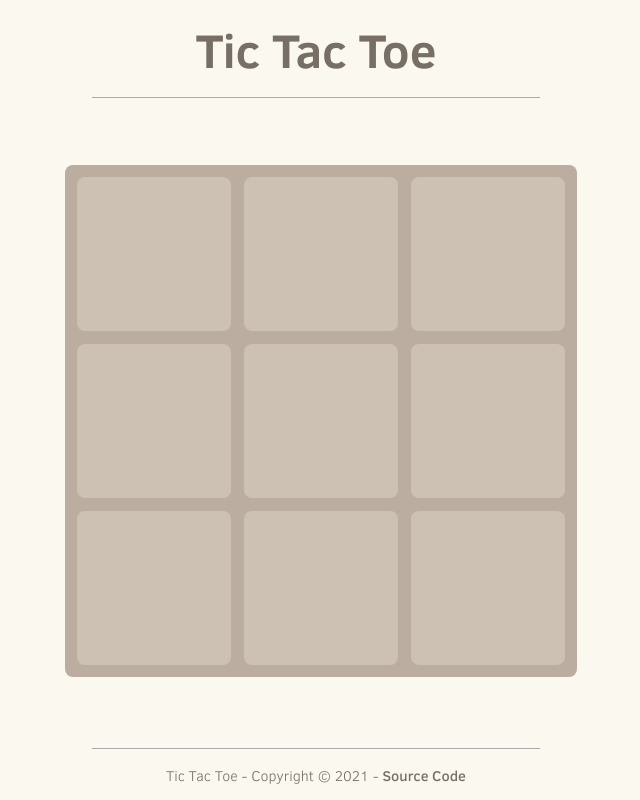
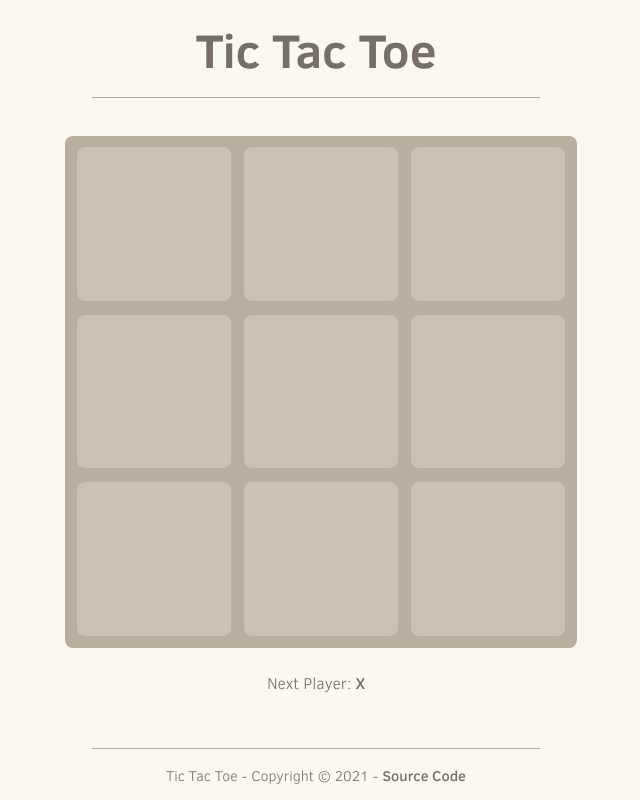
Before and after one commit to DarthChungo/tictactoe, a React (Create React App) app: page / in a window 1280 px wide. Shown: the whole page, without its empty margins (324-964 px from the left). Built offline with nearby package versions, Linux system fonts and the light colour scheme.

Commit message:
Game logic

```diff
--- a/src/index.css
+++ b/src/index.css
@@ -7,6 +7,7 @@
   overflow: hidden;
 
   scrollbar-width: none;
+  user-select: none;
 }
 
 html, body, #root {
@@ -53,10 +54,58 @@ html, body, #root {
   padding: 5px;
 }
 
-#Game .el {
+#overlay {
+  background:rgba(238, 228, 218, 0.73);
+  position: absolute;
+  border-radius: 0.5rem;
+}
+
+#overlay p {
+  font-family: 'clear-sans', sans-serif;
+  font-weight: 300;
+  text-align: center;
+  font-size: 2rem;
+}
+
+#overlay p strong {
+  font-weight: 400;
+}
+
+#overlay button {
+  color: #e6e4dc;
+  background: #BBADA0;
+
+  margin: 0.5rem;
+  padding: 0.5rem;
+  border-radius: 0.4rem;
+
+  font-weight: 500;
+  font-size: 1rem;
+
+  text-align: center;
+  text-decoration: none;
+}
+
+#info p {
+  font-family: 'clear-sans', sans-serif;
+  font-weight: 300;
+
+  padding: 1.2rem;
+}
+
+#info p strong {
+  font-weight: 400;
+}
+
+#Tile {
   background: #CDC1B4;
   border-radius: 0.5rem;
   margin: 4%;
+
+  font-family: 'clear-sans', sans-serif;
+  font-weight: 400;
+  font-size: 4rem;
+  text-align: center;
 }
 
 #Header h1 {
@@ -99,18 +148,3 @@ html, body, #root {
   max-width: 28rem;
   min-width: 12rem;
 }
-
-/*
-
-#FAF8EF
-
-#EEE4DA
-#776E65
-#BBADA0
-#CDC1B4
-
-#EEE1C9
-#F3B27A
-#F69664
-
-*/
--- a/src/index.tsx
+++ b/src/index.tsx
@@ -1,4 +1,4 @@
-import React, { CSSProperties } from 'react';
+import React, { createRef, CSSProperties } from 'react';
 import ReactDOM from 'react-dom';
 
 import './index.css';
@@ -53,13 +53,46 @@ class Header extends React.Component {
   }
 }
 
-class Game extends React.Component<{}, { style: CSSProperties }> {
+class Tile extends React.Component<{ value: string, click: () => void }> {
+  render() {
+    return (
+      <div id="Tile" className={ this.props.value.toString() + ' center' } onClick={() => { this.props.click() }}>
+        { this.props.value.toString() }
+      </div>
+    );
+  }
+}
+
+class Game extends React.Component<{}, { style: CSSProperties, styleOverlay: CSSProperties, squares: string[], next: string, winner: string }> {
+  constructor(props: any) {
+    super(props);
+
+    this.boardRef = null;
+
+    this.setBoardRef = (el) => {
+      this.boardRef = el;
+    }
+  }
+
   state = {
     style: {
       width: '32rem',
       height: '32rem'
-    }
+    },
+    styleOverlay: {
+      width: '32rem',
+      height: '32rem',
+      top: 0,
+      left: 0,
+      display: 'none'
+    },
+    squares: Array(9).fill(' '),
+    next: 'X',
+    winner: ' '
   };
+
+  boardRef: HTMLElement | null;
+  setBoardRef: (instance: HTMLElement | null) => void;
 
   changeSize() {
     let size = (window.innerWidth > (window.innerHeight - fromRem(12))) ?
@@ -70,8 +103,57 @@ class Game extends React.Component<{}, { style: CSSProperties }> {
       style: {
         width: toRem(size) + 'rem',
         height: toRem(size) + 'rem'
+      },
+      styleOverlay: {
+        width: toRem(size) + 'rem',
+        height: toRem(size) + 'rem',
+        top: this.boardRef?.getBoundingClientRect().top,
+        left: this.boardRef?.getBoundingClientRect().left,
+        display: this.state.styleOverlay.display
       }
     });
+  }
+
+  handleClick(number: number) {
+    this.changeSize();
+
+    if (this.state.squares[number] === ' ') {
+      const sqrs = this.state.squares.slice();
+      sqrs[number] = this.state.next;
+
+      const lines = [
+        [0, 1, 2],
+        [3, 4, 5],
+        [6, 7, 8],
+        [0, 3, 6],
+        [1, 4, 7],
+        [2, 5, 8],
+        [0, 4, 8],
+        [2, 4, 6],
+      ];
+
+      for (let i = 0; i < lines.length; i++) {
+        const [a, b, c] = lines[i];
+
+        if ((sqrs[a] !== ' ') && (sqrs[a] === sqrs[b]) && (sqrs[a] === sqrs[c])) {
+          this.setState({
+            styleOverlay: {
+              width: this.state.styleOverlay.width,
+              height: this.state.styleOverlay.height,
+              top: this.state.styleOverlay.top,
+              left: this.state.styleOverlay.left,
+              display: 'grid'
+            },
+            winner: sqrs[a]
+          });
+        }
+      }
+
+      this.setState({
+        squares: sqrs,
+        next: this.state.next === 'X' ? 'O' : 'X'
+      });
+    }
   }
 
   componentDidMount() {
@@ -83,21 +165,49 @@ class Game extends React.Component<{}, { style: CSSProperties }> {
     window.removeEventListener("resize", this.changeSize.bind(this));
   }
 
+  resetGame() {
+    const sqrs = this.state.squares.slice();
+    sqrs.fill(' ');
+    this.setState({
+      squares: sqrs,
+      styleOverlay: {
+        width: this.state.styleOverlay.width,
+        height: this.state.styleOverlay.height,
+        top: this.state.styleOverlay.top,
+        left: this.state.styleOverlay.left,
+        display: 'none'
+      },
+      next: 'X',
+      winner: ' '
+    });
+  }
+
   render() {
     return (
       <section id="Game" className="center">
         <div className="wrap">
-          <div id="Board" style={this.state.style}>
-            <div className="el n1"></div>
-            <div className="el n2"></div>
-            <div className="el n3"></div>
-            <div className="el n4"></div>
-            <div className="el n5"></div>
-            <div className="el n6"></div>
-            <div className="el n7"></div>
-            <div className="el n8"></div>
-            <div className="el n9"></div>
-          </div>
+          <section id="Board" style={this.state.style} ref={this.setBoardRef}>
+            <Tile value={ this.state.squares[0] } click={() => { this.handleClick(0) }}/>
+            <Tile value={ this.state.squares[1] } click={() => { this.handleClick(1) }}/>
+            <Tile value={ this.state.squares[2] } click={() => { this.handleClick(2) }}/>
+            <Tile value={ this.state.squares[3] } click={() => { this.handleClick(3) }}/>
+            <Tile value={ this.state.squares[4] } click={() => { this.handleClick(4) }}/>
+            <Tile value={ this.state.squares[5] } click={() => { this.handleClick(5) }}/>
+            <Tile value={ this.state.squares[6] } click={() => { this.handleClick(6) }}/>
+            <Tile value={ this.state.squares[7] } click={() => { this.handleClick(7) }}/>
+            <Tile value={ this.state.squares[8] } click={() => { this.handleClick(8) }}/>
+          </section>
+
+          <section id="overlay" style={this.state.styleOverlay} className="center">
+            <div className="center">
+              <p> Player <strong>{this.state.winner}</strong> wins! </p>
+              <button onClick={() => {this.resetGame() }}> Reset Game </button>
+            </div>
+          </section>
+
+          <section id="info" className="center">
+            <p> Next Player: <strong>{this.state.next}</strong> </p>
+          </section>
         </div>
       </section>
     );
```
